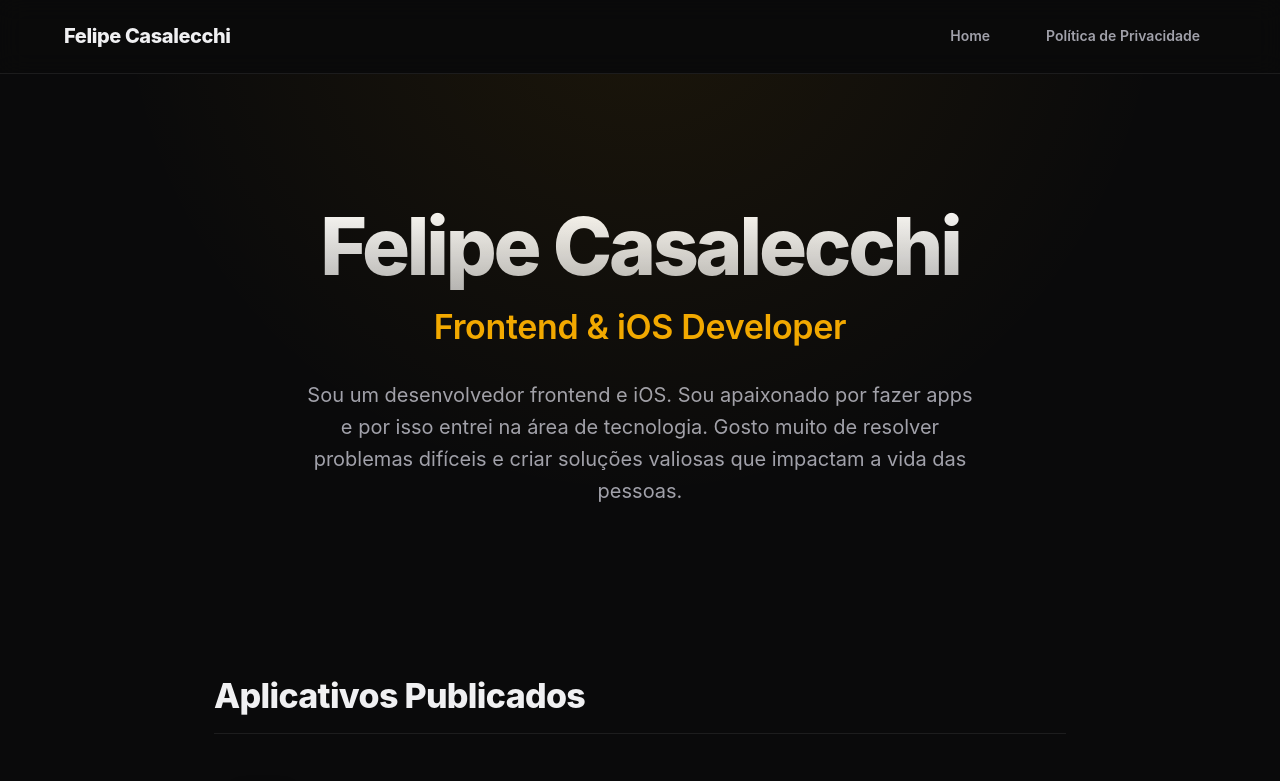
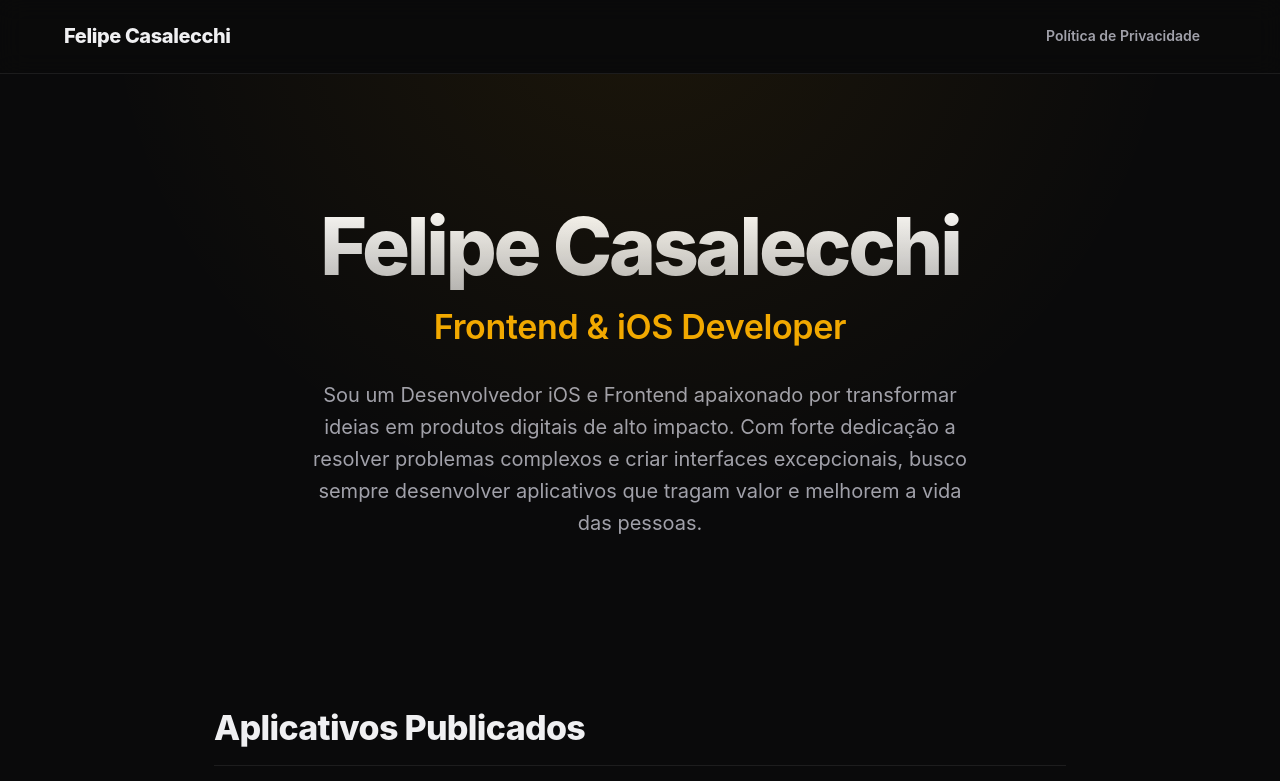
Before and after one commit to casalecchi/felipe-casalecchi-page, a React (Vite) app: page / in a window 1280 px wide. Shown: the top 781 px of the page. Built offline with nearby package versions, Linux system fonts and the light colour scheme.

Commit message:
refactor: update bio copy and remove home link from navigation bar

```diff
--- a/src/components/NavBar.tsx
+++ b/src/components/NavBar.tsx
@@ -65,19 +65,6 @@ const NavBarOptions: FC = () => {
           fontSize: { xs: '0.875rem', sm: '0.875rem' },
           '&:hover': { color: 'text.primary', backgroundColor: 'transparent' },
         }}
-        to="/"
-      >
-        {t('nav.home')}
-      </Button>
-      <Button
-        component={RouterLink}
-        sx={{
-          color: 'text.secondary',
-          minWidth: 'auto',
-          px: { xs: 1, sm: 2 },
-          fontSize: { xs: '0.875rem', sm: '0.875rem' },
-          '&:hover': { color: 'text.primary', backgroundColor: 'transparent' },
-        }}
         to="/privacy"
       >
         {t('nav.privacy')}
--- a/src/locales/en.json
+++ b/src/locales/en.json
@@ -5,7 +5,7 @@
   },
   "home": {
     "role": "Frontend & iOS Developer",
-    "bio": "I am a frontend and iOS developer. I am passionate about making apps and that's why I entered the tech field. I love solving difficult problems and creating valuable solutions that impact people's lives.",
+    "bio": "I am an iOS and Frontend Developer passionate about turning ideas into high-impact digital products. With a strong dedication to solving complex problems and crafting exceptional interfaces, I always strive to build applications that bring real value to people's lives.",
     "appsTitle": "Published Apps"
   },
   "appCard": {
--- a/src/locales/pt.json
+++ b/src/locales/pt.json
@@ -5,7 +5,7 @@
   },
   "home": {
     "role": "Frontend & iOS Developer",
-    "bio": "Sou um desenvolvedor frontend e iOS. Sou apaixonado por fazer apps e por isso entrei na área de tecnologia. Gosto muito de resolver problemas difíceis e criar soluções valiosas que impactam a vida das pessoas.",
+    "bio": "Sou um Desenvolvedor iOS e Frontend apaixonado por transformar ideias em produtos digitais de alto impacto. Com forte dedicação a resolver problemas complexos e criar interfaces excepcionais, busco sempre desenvolver aplicativos que tragam valor e melhorem a vida das pessoas.",
     "appsTitle": "Aplicativos Publicados"
   },
   "appCard": {
```
